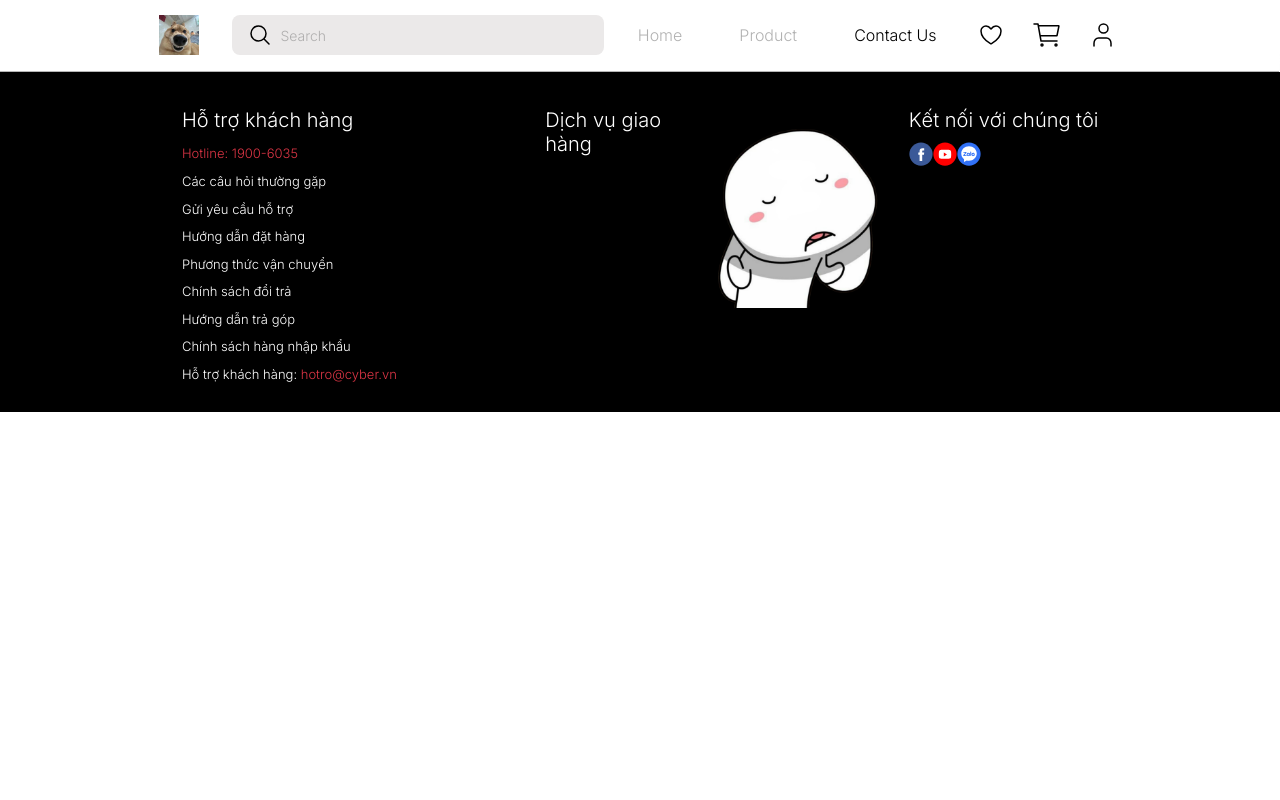
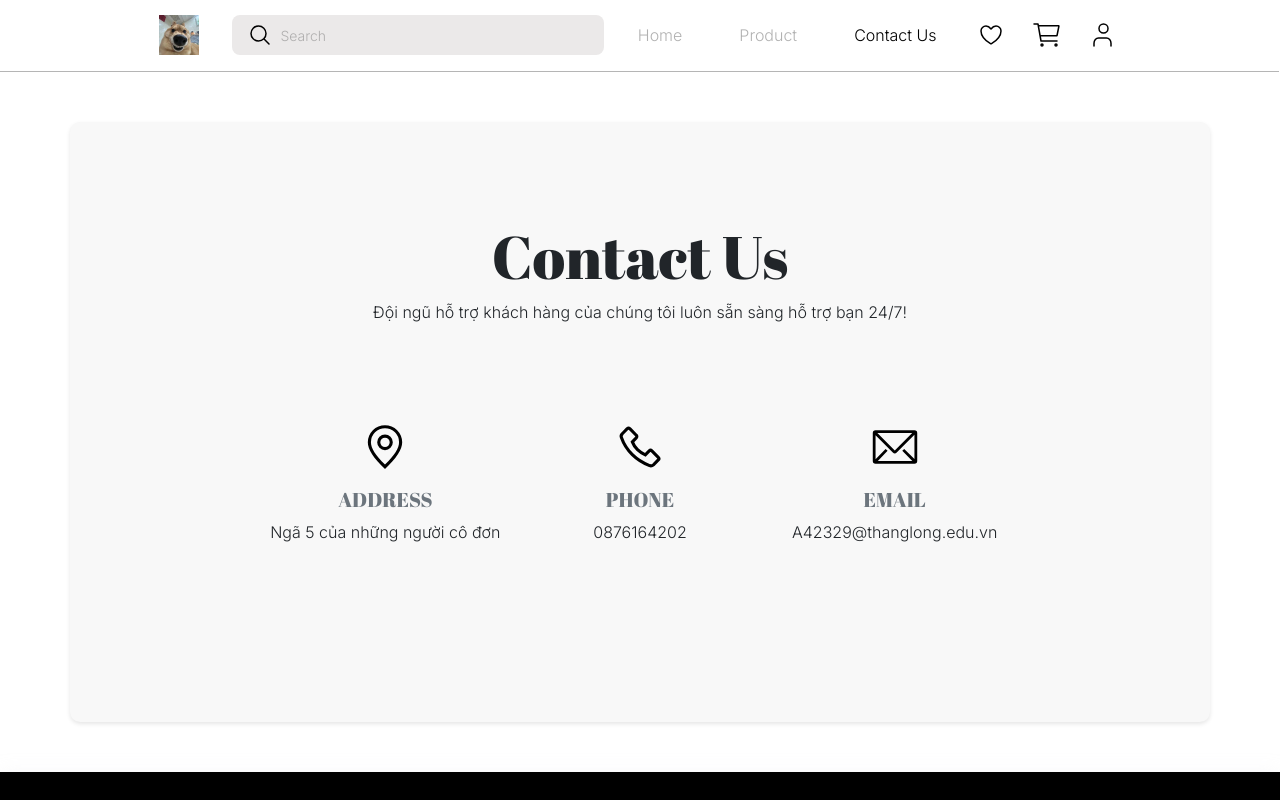
Before and after one commit to DatDangg/final_python, a React (Vite) app in the folder Frontend/python_final/: page /contact in a window 1280 px wide. Shown: the top 800 px of the page. Built offline with nearby package versions, Linux system fonts and the light colour scheme; no server answers; sample sign-in values are in the browser's storage; a web font is replaced by a local one.

Commit message:
update contact

```diff
--- a/Frontend/python_final/index.html
+++ b/Frontend/python_final/index.html
@@ -21,6 +21,9 @@
       <link rel="preconnect" href="https://fonts.googleapis.com">
       <link rel="preconnect" href="https://fonts.gstatic.com" crossorigin>
       <link href="https://fonts.googleapis.com/css2?family=Inter:ital,opsz,wght@0,14..32,300;1,14..32,300&display=swap" rel="stylesheet">
+      <link rel="preconnect" href="https://fonts.googleapis.com">
+      <link rel="preconnect" href="https://fonts.gstatic.com" crossorigin>
+      <link href="https://fonts.googleapis.com/css2?family=Abril+Fatface&display=swap" rel="stylesheet">
       <title>PYTHON FINAL</title>
   </head>
   <body>
--- a/Frontend/python_final/src/App.jsx
+++ b/Frontend/python_final/src/App.jsx
@@ -24,6 +24,7 @@ import Footer from "./components/Footer/Footer.jsx";
 import Banner2 from "./components/Banner/Banner2.jsx";
 import ListHome from "./components/ListHome/ListHome.jsx";
 import ChangePassword from './components/ChangePw/ChangePw.jsx';
+import Contact from "./components/Contact/Contact.jsx";
 
 
 function ProtectedRoute({ children }) {
@@ -71,6 +72,7 @@ function App() {
                       <Route path="/checkout/payment" element={<Step3 />} />
                       <Route path="/order/:orderId" element={<Order />} />
                       <Route path="/change-password" element={<ChangePassword />} />
+                      <Route path="/contact" element={<Contact />} />
                     </Routes>
                     <Footer/>
                   </ProtectedRoute>
--- /dev/null
+++ b/Frontend/python_final/src/components/Contact/Contact.css
@@ -0,0 +1,24 @@
+.f-abril{
+    font-family: "Abril Fatface", serif;
+}
+.contact{
+    background-color: #f8f8f8;
+    height: 600px;
+    margin-top: 50px;
+    margin-bottom: 50px;
+    border-radius: 10px;
+    box-shadow: 0px 2px 4px rgba(0, 0, 0, 0.1);
+}
+
+.contact h1{
+    font-size: 60px;
+    padding-top: 50px;
+}
+
+.top{
+    height: 100px;
+}
+
+.bottom{
+    padding: 200px;
+}
--- /dev/null
+++ b/Frontend/python_final/src/components/Contact/Contact.jsx
@@ -0,0 +1,56 @@
+import "./Contact.css"
+import {Link} from "react-router-dom";
+import React from "react";
+
+function Contact(){
+    return(
+        <div className="container">
+            <div className="row contact">
+                <div className="top text-center pt-5">
+                    <h1 className="f-abril ">Contact Us</h1>
+                    <p>Đội ngũ hỗ trợ khách hàng của chúng tôi luôn sẵn sàng hỗ trợ bạn 24/7!</p>
+                </div>
+                <div className="bottom text-center container">
+                    <div className="row d-flex justify-content-center align-items-center">
+                        <div className="col-md-4">
+                            <svg width="50" height="50" viewBox="0 0 1024 1024" className="icon"
+                                 xmlns="http://www.w3.org/2000/svg">
+                                <path
+                                    d="M800 416a288 288 0 1 0 -576 0c0 118.144 94.528 272.128 288 456.576C705.472 688.128 800 534.144 800 416M512 960C277.312 746.688 160 565.312 160 416a352 352 0 0 1 704 0c0 149.312 -117.312 330.688 -352 544"/>
+                                <path
+                                    d="M512 512a96 96 0 1 0 0 -192 96 96 0 0 0 0 192m0 64a160 160 0 1 1 0 -320 160 160 0 0 1 0 320"/>
+                            </svg>
+                            <h5 className="f-abril text-uppercase text-secondary pt-3 mb-2">Address</h5>
+                            <p>Ngã 5 của những người cô đơn</p>
+                        </div>
+                        <div className="col-md-4">
+                            <svg width="50" height="50" version="1.1" id="Layer_1" xmlns="http://www.w3.org/2000/svg"
+                                 xmlns:xlink="http://www.w3.org/1999/xlink"
+                                 viewBox="0 0 32 32" enable-background="new 0 0 32 32" xml:space="preserve">
+                                <path fill="none" stroke="#000000" stroke-width="2" stroke-miterlimit="10" d="M13.6,8.5L9.5,4.3C9,3.9,8.3,3.9,7.8,4.3L4.7,7.5
+                                    C4,8.1,3.8,9.1,4.1,9.9c0.8,2.3,2.9,6.9,7,11s8.7,6.1,11,7c0.9,0.3,1.8,0.1,2.5-0.5l3.1-3.1c0.5-0.5,0.5-1.2,0-1.7l-4.1-4.1
+                                    c-0.5-0.5-1.2-0.5-1.7,0l-2.5,2.5c0,0-2.8-1.2-5-3.3s-3.3-5-3.3-5l2.5-2.5C14.1,9.7,14.1,8.9,13.6,8.5z"/>
+                            </svg>
+                            <h5 className="f-abril text-uppercase text-secondary pt-3 mb-2">Phone</h5>
+                            <p>0876164202</p>
+                        </div>
+                        <div className="col-md-4">
+                            <svg fill="#000000" width="50px" height="50px" viewBox="0 0 36 36" version="1.1"
+                                 preserveAspectRatio="xMidYMid meet" xmlns="http://www.w3.org/2000/svg"
+                                 xmlns:xlink="http://www.w3.org/1999/xlink">
+                                <title>email-line</title>
+                                <path className="clr-i-outline clr-i-outline-path-1"
+                                      d="M32,6H4A2,2,0,0,0,2,8V28a2,2,0,0,0,2,2H32a2,2,0,0,0,2-2V8A2,2,0,0,0,32,6ZM30.46,28H5.66l7-7.24-1.44-1.39L4,26.84V9.52L16.43,21.89a2,2,0,0,0,2.82,0L32,9.21v17.5l-7.36-7.36-1.41,1.41ZM5.31,8H30.38L17.84,20.47Z"></path>
+                                <rect x="0" y="0" width="36" height="36" fill-opacity="0"/>
+                            </svg>
+                            <h5 className="f-abril text-uppercase text-secondary pt-3 mb-2">Email</h5>
+                            <p>A42329@thanglong.edu.vn</p>
+                        </div>
+                    </div>
+                </div>
+            </div>
+        </div>
+    )
+}
+
+export default Contact;
```
